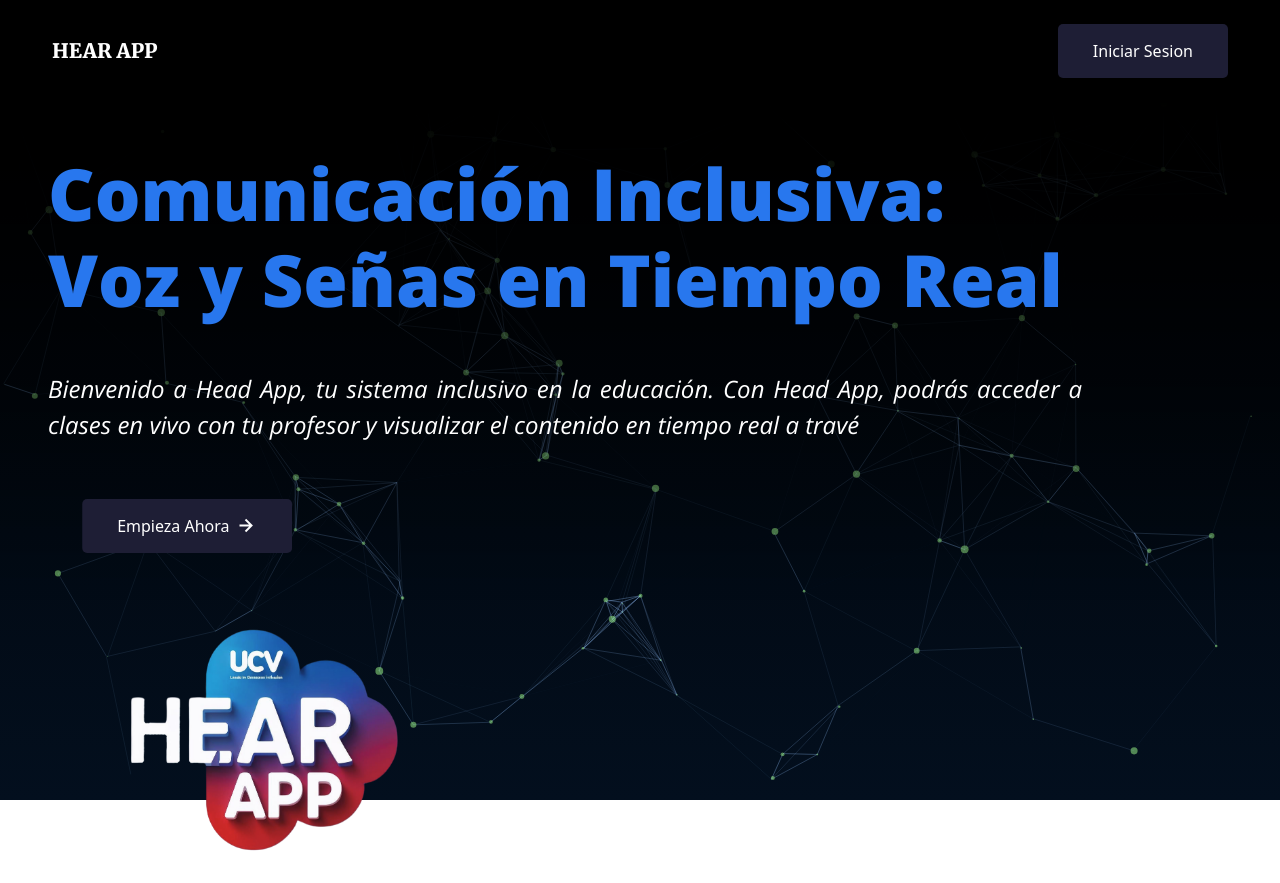
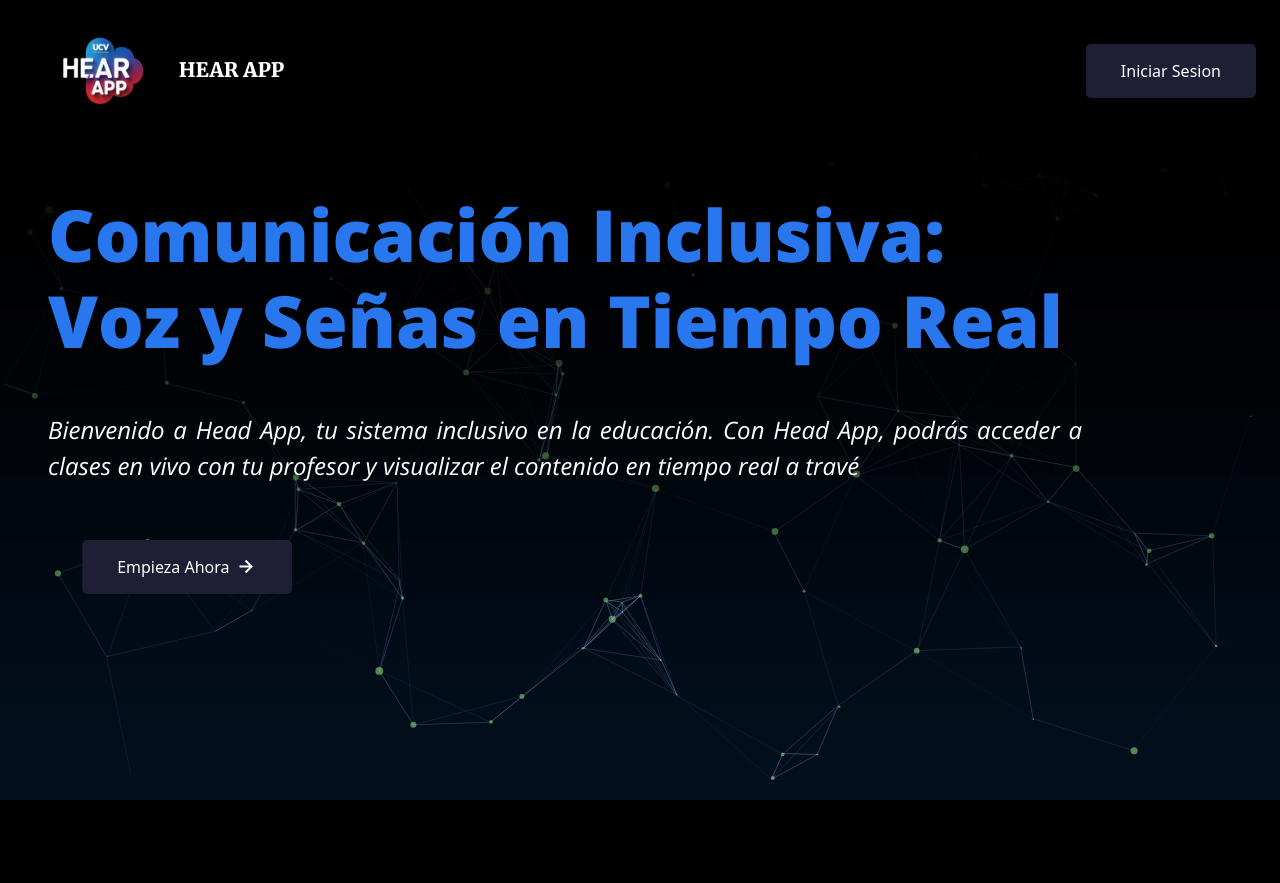
Before and after one commit to RENACYT-UCV/HearApp, a Flask app: page / in a window 1280 px wide. After the commit the page ends 800 px from the top, so only its background shows below. Run offline with Flask 3, Linux system fonts and the light colour scheme; some libraries are stand-ins or nearby versions.

Commit message:
mis cambios.

```diff
--- a/HEAR_APP/src/static/css/home.css
+++ b/HEAR_APP/src/static/css/home.css
@@ -17,16 +17,39 @@
 }
 
 .navbar {
-    display: inline-block;
-    width: 100%;
+    display: flex;
+    justify-content: space-between;
+    align-items: center;
     background-color: var(--color-primario);
-    padding: 1.5rem 2.5rem;
+    padding: 1.5rem 1.5rem;
 
     .title_navbar {
         font-family: "Merriweather", serif;
         font-weight: 900;
         font-style: normal;
     }
+
+    @media (width < 540px) {
+        padding: 1.5rem 5px 1.5rem 0px;
+        .title_navbar {
+            transform: scale(.8);
+        }
+
+        .btn-float {
+            transform: scale(.8);
+        }
+    }
+@media (width < 450px) {
+    flex-direction: column ;
+    padding:0;
+    .title_navbar {
+            transform: scale(.7);
+        }
+
+        .btn-float {
+            transform: scale(.7);
+        }
+}
 }
 
 main {
@@ -40,6 +63,7 @@
     flex-direction: column;
     gap: 40px;
     min-height: 55vh;
+    position: relative;
 
     .title {
         font-family: "Open Sans", sans-serif;
@@ -83,16 +107,23 @@
 
 }
 
-.logo {
-    position: relative;
+.personas {
+    position: absolute;
     display: flex;
     max-width: 500px;
+    bottom: 10%;
+    left: 1200px;
     width: 60%;
 
     img {
-        position: absolute;
-        top: 10%;
         width: 100%;
+    }
+
+    @media (width < 1660px) {
+        left: 1100px;
+    }
+    @media (width < 1600px) {
+        display: none;
     }
 
 }
--- a/HEAR_APP/src/templates/auth/index.html
+++ b/HEAR_APP/src/templates/auth/index.html
@@ -25,23 +25,11 @@
 <!-- Definir Bloque body -->
 {% block body %}
     <div id="particles-js"></div>
-    <nav class="navbar navbar-expand-lg">
-        <div class="container-fluid">
-            <a class="navbar-brand title_navbar text-white" href="#">HEAR APP</a>
-            <button class="navbar-toggler" type="button" data-bs-toggle="collapse"
-                    data-bs-target="#navbarSupportedContent"
-                    aria-controls="navbarSupportedContent" aria-expanded="false" aria-label="Toggle navigation">
-                <span class="navbar-toggler-icon"></span>
-            </button>
-            <div class="collapse navbar-collapse" id="navbarSupportedContent">
-
-                <div class="d-flex justify-content-lg-end justify-content-center w-100">
-                    <div>
-                        <a href="{{ url_for('login') }}" class="btn-float">Iniciar Sesion</a>
-                    </div>
-                </div>
-            </div>
-        </div>
+    <nav class="navbar">
+        <a class="navbar-brand title_navbar text-white" href="#">
+            <img src="../../static/img/LOGO.png" width="150" alt=""> HEAR APP
+        </a>
+        <a href="{{ url_for('login') }}" class="btn-float">Iniciar Sesion</a>
     </nav>
 
     <main>
@@ -54,8 +42,8 @@
                 </a>
             </div>
         </div>
-        <div class="logo">
-            <img src="../../static/img/LOGO.png" alt="">
+        <div class="personas">
+            <img src="../../static/img/personas.webp" alt="">
         </div>
 
     </main>
--- a/hearapp/dashboard/assets/css/login.css
+++ b/hearapp/dashboard/assets/css/login.css
@@ -33,6 +33,10 @@
         font-weight: bold;
         margin-bottom: 3rem;
         text-align: center;
+        display:flex;
+        gap: 20px;
+        justify-content: center;
+        align-items: center;
     }
 
     .sub-title {
```
Also changed, not shown: HEAR_APP/src/static/img/Personas.webp (added), 1 other file.
